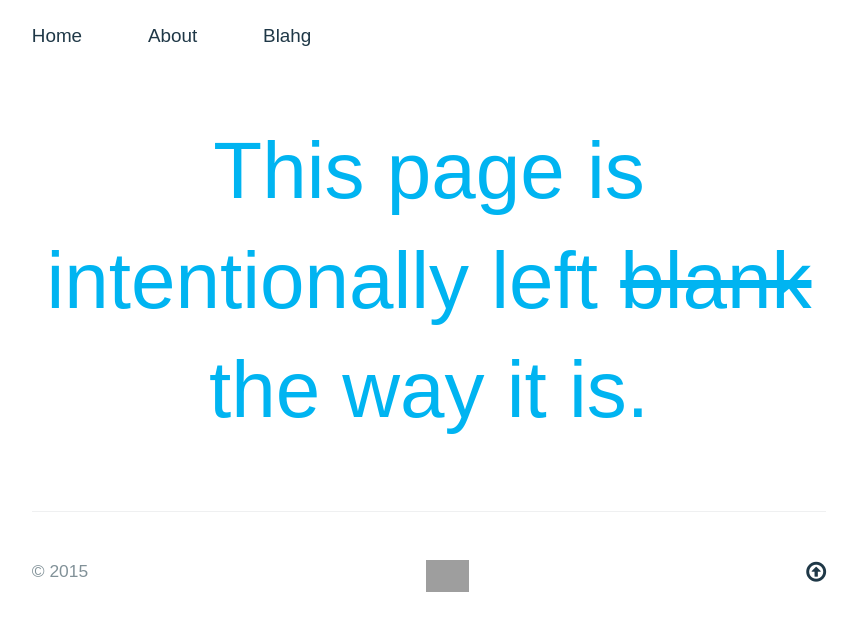
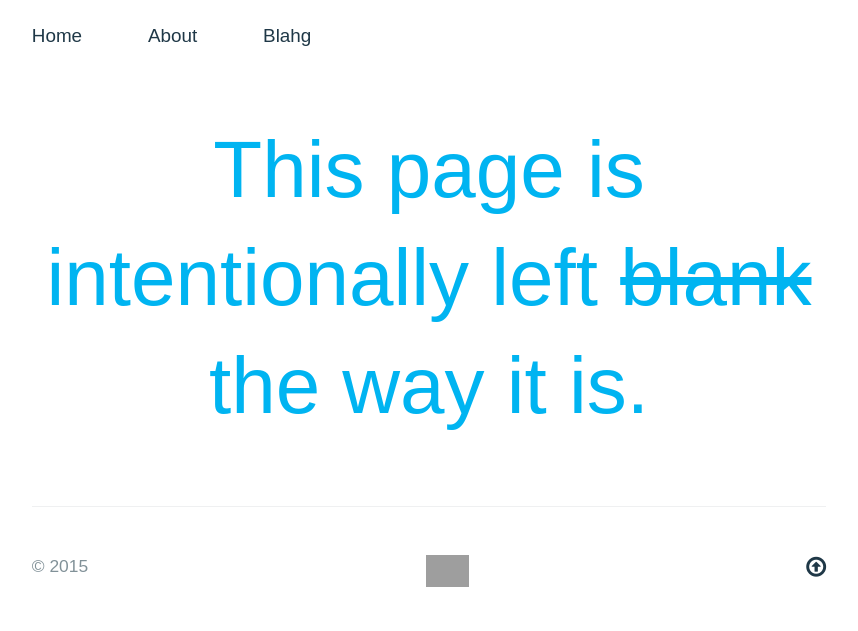
Before and after one commit to a-mar/a-mar.github.io, a Jekyll site: the page built from index.html, in a window 1280 px wide. Shown: the top 631 px of the page, without its empty margins (211-1069 px from the left). Built offline with Jekyll 4.4.1, drawn with Linux system fonts in a browser that asks for light colours; nearby versions of some CDN libraries; some web fonts are replaced; Markdown is read by kramdown in place of the engine named in the settings; grey boxes are pictures that could not be loaded.

Commit message:
Update main.css

```diff
--- a/stylesheets/main.css
+++ b/stylesheets/main.css
@@ -7,7 +7,7 @@ body {
   padding:0px 70px 70px;
   margin-left:auto;
   margin-right:auto;
-  font: 131%/1.37 'FiraBook', sans-serif;
+  font: 131%/1.35 'FiraBook', sans-serif;
   font-weight: 300;
   color: #6F6F6F;
   font-feature-settings: "liga", "pnum", "cpsp", "case";
```
